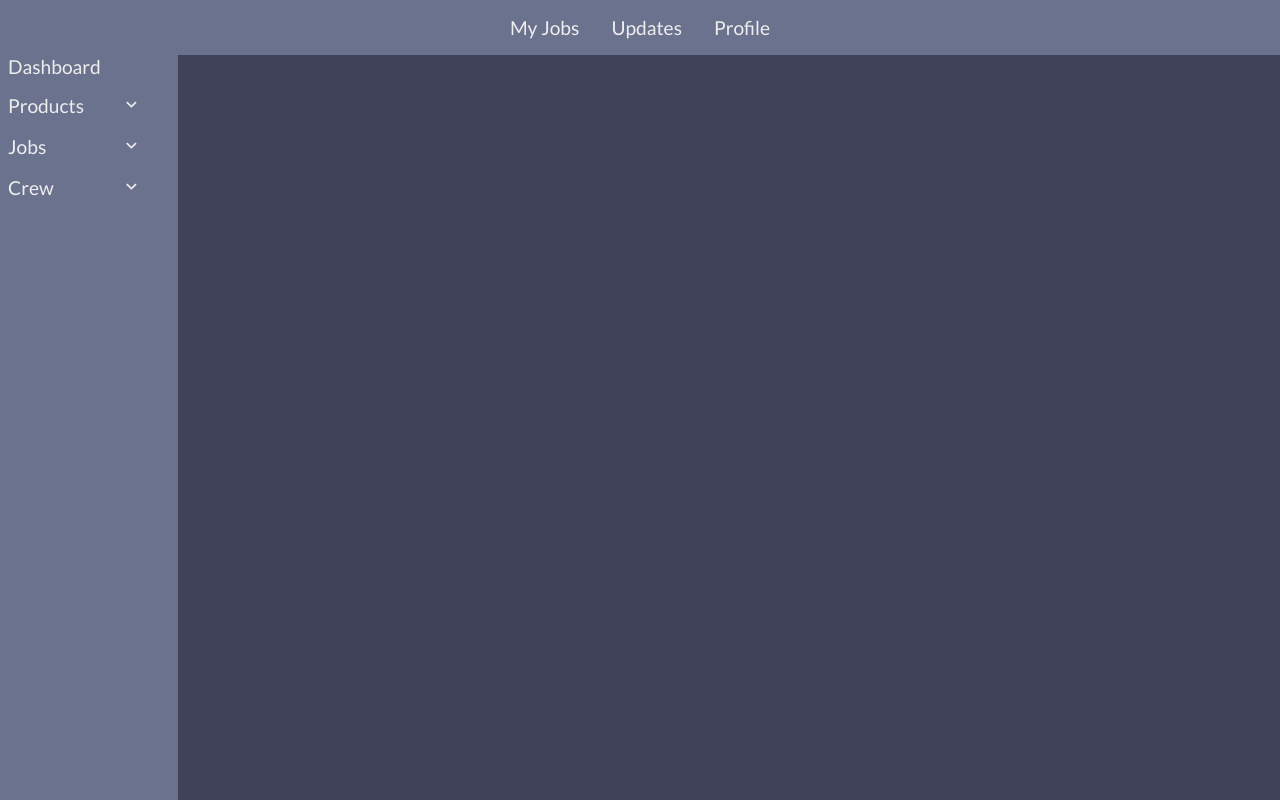
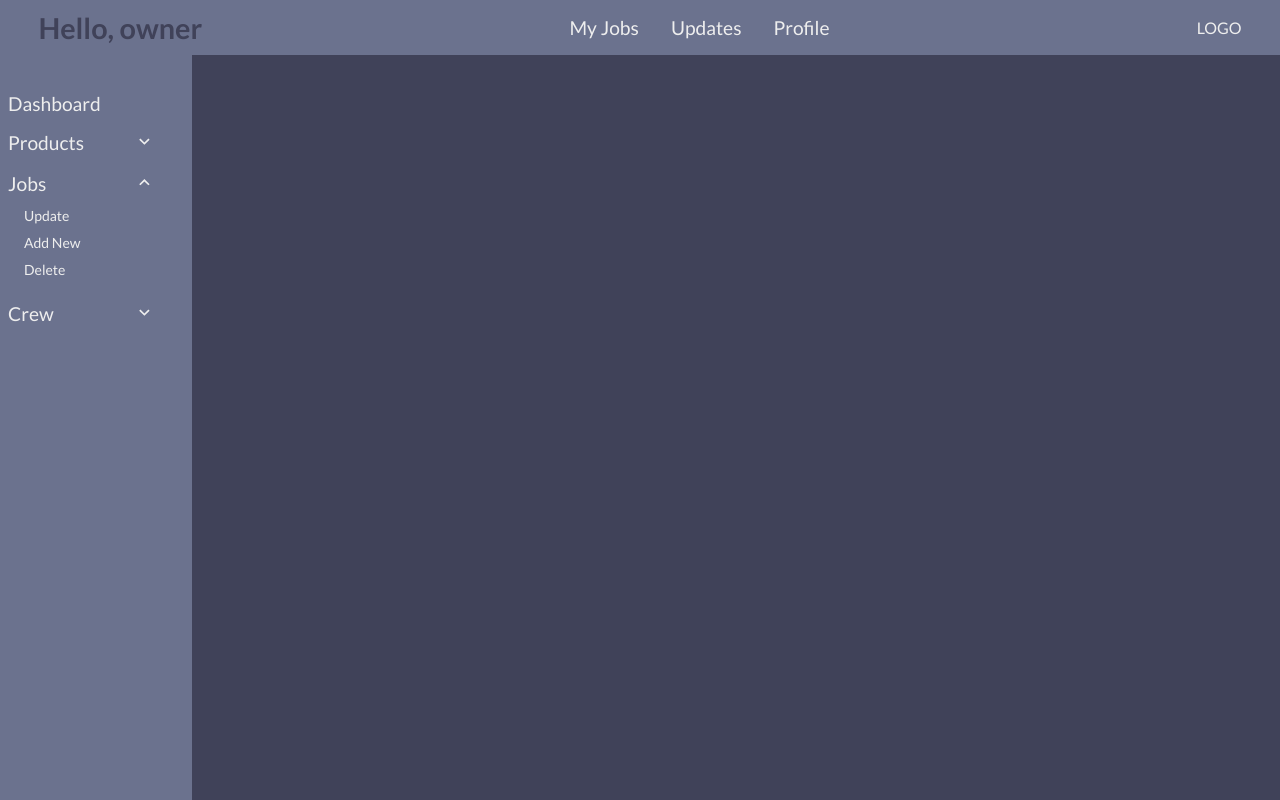
Before and after one commit to ronrk/WorkManager, a Next.js app: page /jobs in a window 1280 px wide. Built offline with nearby package versions, Linux system fonts and the light colour scheme.

Commit message:
fix: fix accordion expand bug

```diff
--- a/components/layouts/primary/PrimaryLayout.module.css
+++ b/components/layouts/primary/PrimaryLayout.module.css
@@ -10,5 +10,5 @@
 }
 .main {
   grid-area: main;
-  min-width: 80vw;
+  min-width: 70vw;
 }
--- a/components/navigation/navbar/Navbar.module.css
+++ b/components/navigation/navbar/Navbar.module.css
@@ -1,6 +1,7 @@
 .navbar {
   grid-area: navbar;
-  width: 100%;
+  align-items: center;
+  padding-inline: 2.4rem;
 }
 
 .navbar ul {
--- a/components/navigation/navbar/Navbar.tsx
+++ b/components/navigation/navbar/Navbar.tsx
@@ -1,5 +1,7 @@
 import PrimaryLink from '@/components/utility/primaryLink/PrimaryLink';
+import { selectUserValue } from '@/store/slices/userSlice';
 import { navLists } from '@/types';
+import { useSelector } from 'react-redux';
 import styles from './Navbar.module.css';
 
 export interface INavbar {}
@@ -13,10 +15,18 @@ const getNavListFromArray = (
 
 const Navbar: React.FC<INavbar> = () => {
   let navLinks = getNavListFromArray(navLists.worker);
+  const { currentUser } = useSelector(selectUserValue);
+  console.log(currentUser);
 
   return (
-    <div className={styles.navbar + ' bg-gray-light'}>
+    <div className={styles.navbar + ' bg-gray-light flex jc-between'}>
+      <div>
+        {currentUser && (
+          <h3 className="text-black fs-800">Hello, {currentUser.name}</h3>
+        )}
+      </div>
       <ul className="flex">{navLinks}</ul>
+      <div>LOGO</div>
     </div>
   );
 };
--- a/components/navigation/sidebar/Sidebar.module.css
+++ b/components/navigation/sidebar/Sidebar.module.css
@@ -1,6 +1,7 @@
 .sidebar {
   grid-area: sidebar;
   max-width: 200px;
+  padding: 2.3rem 0;
 }
 .sidebar ul {
   --gap: 1rem;
--- a/components/utility/accordion/Accordion.tsx
+++ b/components/utility/accordion/Accordion.tsx
@@ -1,6 +1,6 @@
 import { accordionItems } from '@/types';
 import { useRouter } from 'next/router';
-import { useState } from 'react';
+import { useEffect, useState } from 'react';
 import styles from './Accordion.module.css';
 import AccordionButton from './AccordionButton';
 import AccordionItem from './AccordionItem';
@@ -13,17 +13,25 @@ export interface IAccordionProps {
 const Accordion: React.FC<IAccordionProps> = ({ label, path }) => {
   const [openAccordion, setOpenAccordion] = useState(false);
   const router = useRouter();
-  let open = router.pathname === path && openAccordion;
+
+  useEffect(() => {
+    if (router.pathname === path) {
+      setOpenAccordion(true);
+    } else {
+      setOpenAccordion(false);
+    }
+  }, [path, router.pathname]);
+
   return (
     <div className={styles.container}>
       <AccordionButton
         label={label}
         path={path}
         onToggle={() => setOpenAccordion((prev) => !prev)}
-        open={open}
+        open={openAccordion}
       />
 
-      {open && (
+      {openAccordion && (
         <ul>
           {accordionItems.map((item) => (
             <AccordionItem
--- a/components/utility/accordion/AccordionButton.tsx
+++ b/components/utility/accordion/AccordionButton.tsx
@@ -15,7 +15,11 @@ const AccordionButton: React.FC<IAccordionButtonProps> = ({
 }) => {
   return (
     <div className="flex jc-between">
-      <PrimaryLink path={path} label={label} onClick={onToggle} />
+      <PrimaryLink
+        path={path}
+        label={label}
+        onClick={open ? () => {} : onToggle}
+      />
       <button onClick={onToggle}>
         {open ? <MdOutlineExpandLess /> : <MdOutlineExpandMore />}
       </button>
--- a/styles/globals.css
+++ b/styles/globals.css
@@ -84,19 +84,19 @@ ul {
   font-weight: 700;
 }
 
-.color-black {
+.text-black {
   color: hsl(var(--clr-black));
 }
-.color-navy {
+.text-navy {
   color: hsl(var(--clr-navy));
 }
-.color-gray-dark {
+.text-gray-dark {
   color: hsl(var(--clr-gray-dark));
 }
-.color-gray-light {
+.text-gray-light {
   color: hsl(var(--clr-gray-light));
 }
-.color-white {
+.text-white {
   color: hsl(var(--clr-white));
 }
 
```
